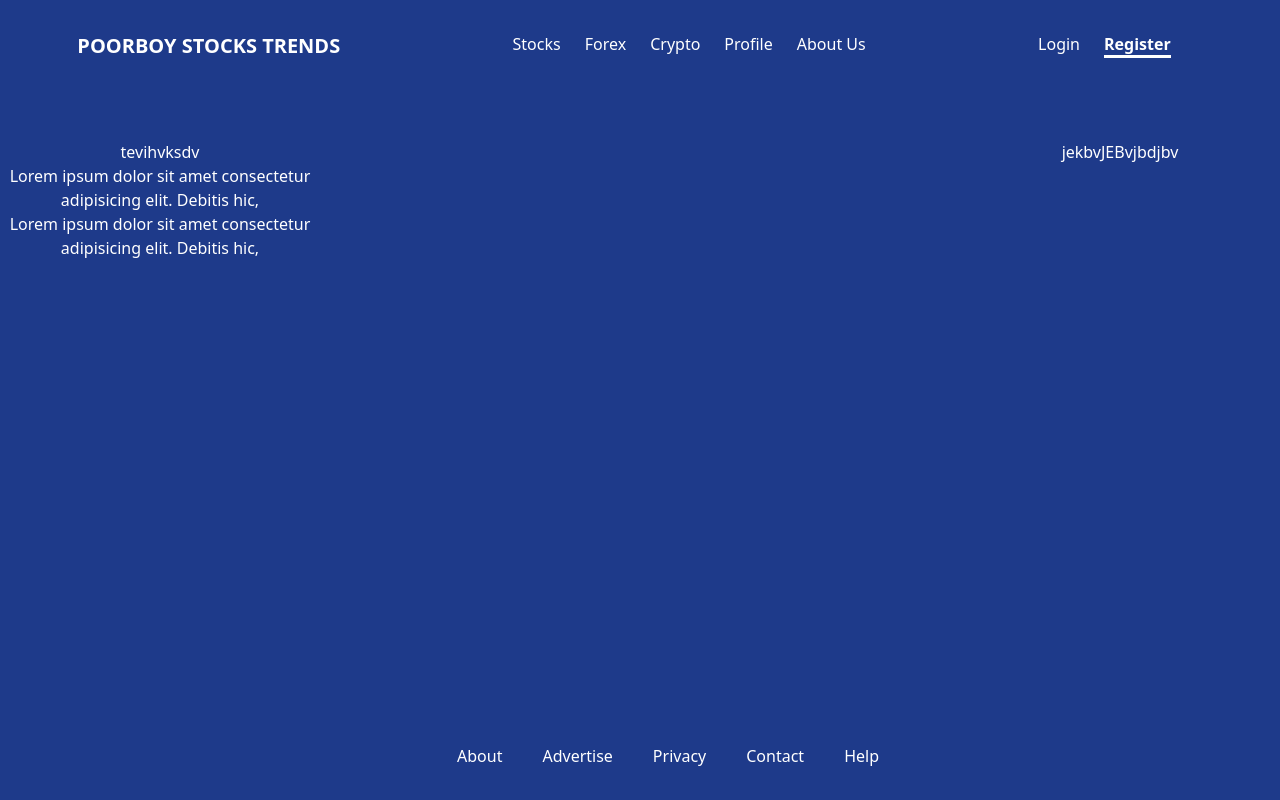
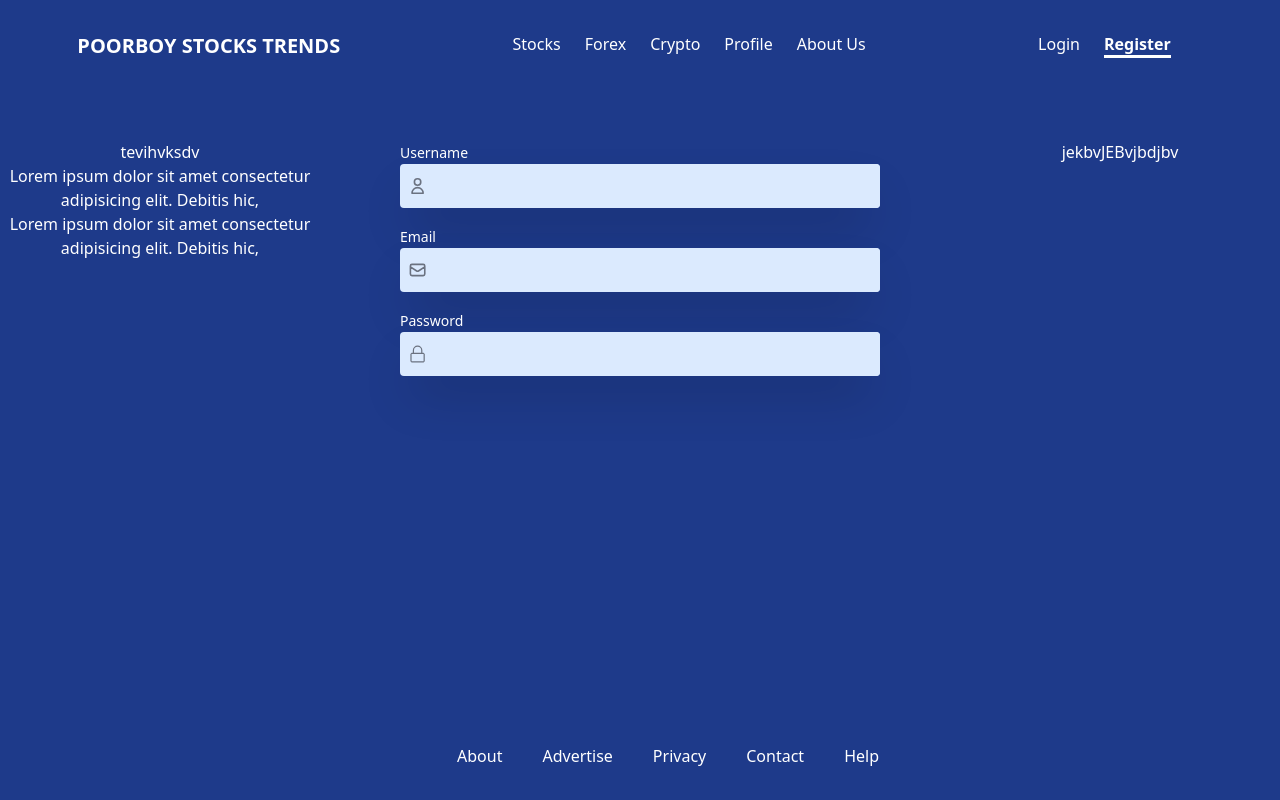
Before and after one commit to codeddave/poorboystockstrends, a React (Create React App) app: page /register in a window 1280 px wide. Built offline with nearby package versions, Linux system fonts and the light colour scheme.

Commit message:
added register route

```diff
--- a/src/App.tsx
+++ b/src/App.tsx
@@ -9,6 +9,7 @@ import MainLayOut from "./components/MainAppLayout";
 import Forex from "./pages/Forex";
 import Home from "./pages/Home";
 import Login from "./pages/Login";
+import Register from "./pages/Register";
 import Stocks from "./pages/Stocks";
 
 //import "./App.css";
@@ -22,6 +23,8 @@ const App: FC = () => {
           <Switch>
             <Route exact path="/" component={Home} />
             <Route exact path="/login" component={Login} />
+            <Route exact path="/register" component={Register} />
+
             <Route exact path="/stocks" component={Stocks} />
             <Route exact path="/forex" component={Forex} />
           </Switch>
--- a/src/components/Form/CustomFormInput/index.tsx
+++ b/src/components/Form/CustomFormInput/index.tsx
@@ -24,7 +24,7 @@ const CustomFormInput: FC<CustomFormInputProps & FieldProps> = ({
             {title}
           </label>
 
-          <div className="flex  items-center bg-blue-100 w-full rounded pl-2  h-11 mb-3">
+          <div className="flex  items-center bg-blue-100 w-full rounded pl-2  h-11 mb-4 shadow-2xl">
             <Icon className="text-gray-500" size={20} />
             <input
               type={type}
```
